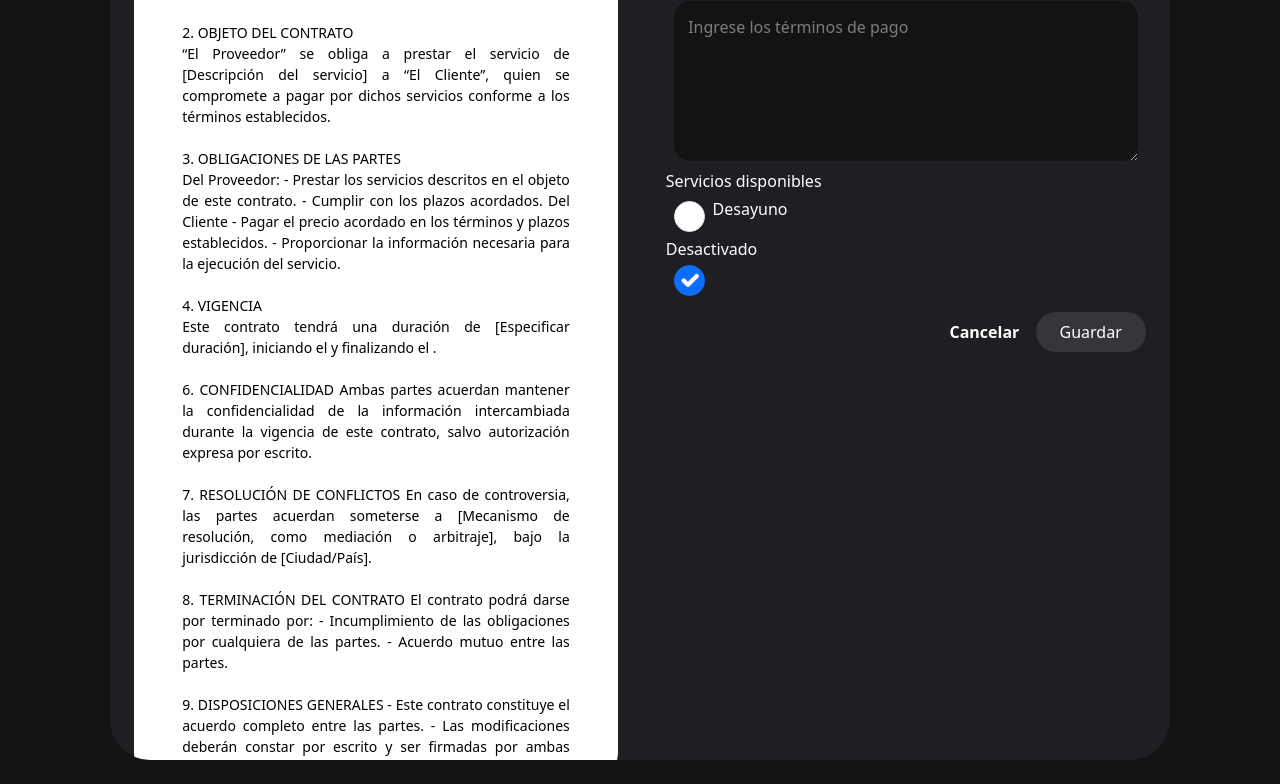
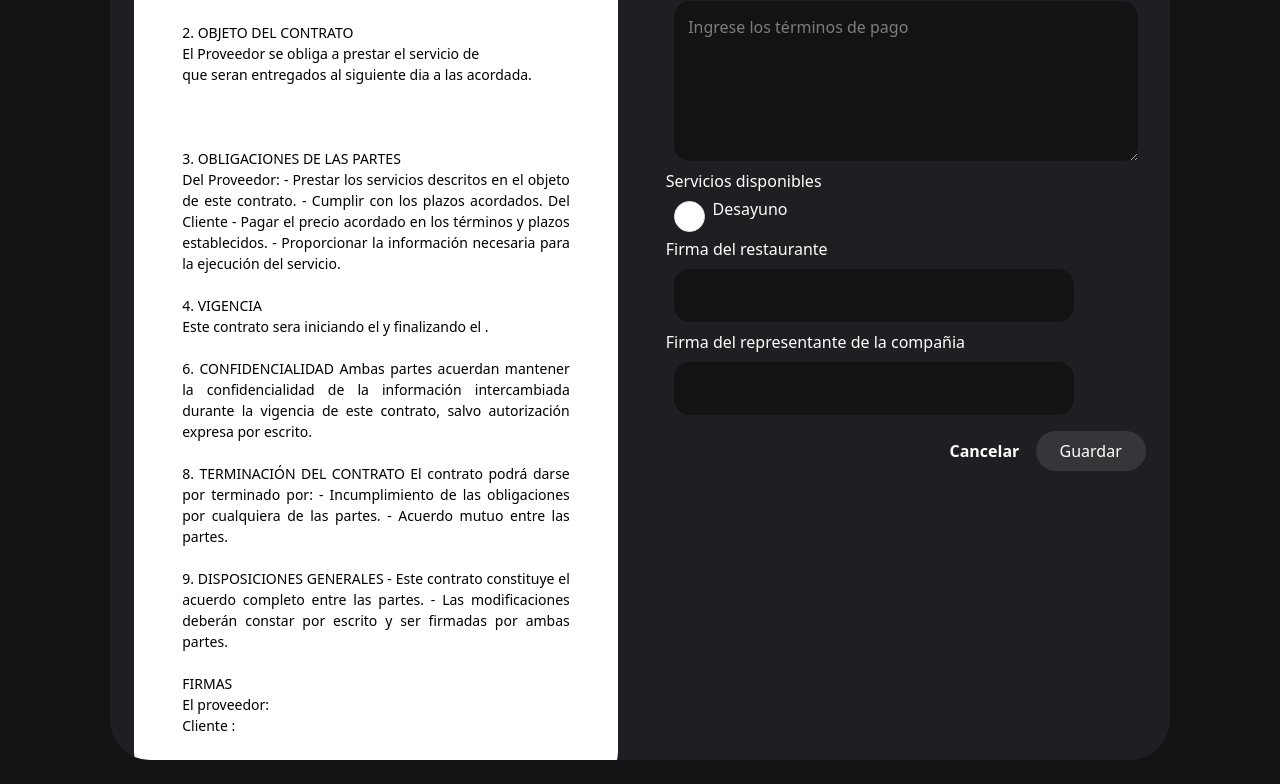
Before and after one commit to the-wandy-olivares/EasyFood, a Django app: page /company/create-contrato/1 in a window 1280 px wide. Shown: the part 311-1095 px from the top of the page. Run offline with Django 5.2, Linux system fonts and the light colour scheme; tables that the repository leaves empty hold one stand-in row (values such as "Sample post").

Commit message:
Añadir campos 'firma_resturant' y 'firma_company' al modelo Contract; actualizar el formulario y la plantilla de creación de contratos para incluir las nuevas firmas.

```diff
--- a/EasyFood/Company/forms.py
+++ b/EasyFood/Company/forms.py
@@ -143,7 +143,7 @@ def generate_time_choices():
 class Contract(forms.ModelForm):
     class Meta:
         model = models.Contract
-        fields = ['company', 'service_type', 'delivery_schedule', 'payment_terms', 'start_date', 'end_date', 'is_active']
+        fields = ['company', 'service_type', 'delivery_schedule', 'payment_terms', 'start_date', 'end_date', 'is_active', 'firma_resturant', 'firma_company']
         widgets = {
             'company': forms.Select(attrs={ 'placeholder': 'Seleccione el cliente'}),
             'delivery_schedule': forms.Select(
@@ -167,7 +167,6 @@ class Contract(forms.ModelForm):
             #     # ],
             #     attrs={ 'class': 'form-check-input' }
             # ),
-
 
 
             'payment_terms': forms.Textarea(attrs={ 'placeholder': 'Ingrese los términos de pago'}),
--- a/EasyFood/Company/models.py
+++ b/EasyFood/Company/models.py
@@ -292,6 +292,8 @@ class Contract(models.Model):
       is_active = models.BooleanField(default=True, verbose_name="Activo")
       observaciones = models.TextField(verbose_name="Observaciones", blank=True)
 
+      firma_resturant = models.CharField(max_length=255, verbose_name="Firma del Restaurante", blank=True)
+      firma_company = models.CharField(max_length=255, verbose_name="Firma de la Empresa", blank=True)
 
 
       def __str__(self):
--- a/EasyFood/Company/templates/company/contratos/create-contrato.html
+++ b/EasyFood/Company/templates/company/contratos/create-contrato.html
@@ -111,7 +111,8 @@
                         Entre  <span> {{company.name}} </span>, con domicilio en <span> {{company.address}} </span> , identificado con <span> {{company.tax_id}} </span> , en adelante “El Proveedor”, y <span>  {{ request.user.restaurant.name }}  </span>, con domicilio en   <span>  {{ request.user.restaurant.address }}  </span> , identificado con <span>  {{ request.user.restaurant.tax_id }}  </span> , en adelante “El Cliente”. <br> <br>
 
                         2. OBJETO DEL CONTRATO  <br>
-                        “El Proveedor” se obliga a prestar el servicio de [Descripción del servicio] a “El Cliente”, quien se compromete a pagar por dichos servicios conforme a los términos establecidos.
+                        El Proveedor se obliga a prestar el servicio de
+                          <span class="servicios d-flex"> </span> que seran entregados al siguiente dia a las <span class="hora"></span> acordada.  <br> <br>
                         <br> <br>
 
                         3. OBLIGACIONES DE LAS PARTES <br>
@@ -125,7 +126,7 @@
                         <br> <br>
 
                         4. VIGENCIA <br>
-                        Este contrato tendrá una duración de [Especificar duración], iniciando el <span class="date-init"></span> y finalizando el <span class="date-end"></span>. <br> <br>
+                        Este contrato sera iniciando el <span class="date-init"></span> y finalizando el <span class="date-end"></span>. <br> <br>
 
 
                          <!-- 5. CONDICIONES DE PAGO
@@ -136,10 +137,9 @@
                         Ambas partes acuerdan mantener la confidencialidad de la información intercambiada durante la vigencia de este contrato, salvo autorización expresa por escrito. <br> <br>
 
 
-
-                        7. RESOLUCIÓN DE CONFLICTOS
+                        <!-- 7. RESOLUCIÓN DE CONFLICTOS
                         En caso de controversia, las partes acuerdan someterse a [Mecanismo de resolución, como mediación o arbitraje], bajo la jurisdicción de [Ciudad/País].
-                        <br> <br>
+                        <br> <br> -->
 
                         8. TERMINACIÓN DEL CONTRATO
                         El contrato podrá darse por terminado por:
@@ -152,12 +152,9 @@
                         - Las modificaciones deberán constar por escrito y ser firmadas por ambas partes.
                          <br> <br>
 
-                        10.Servicios adqueridos <br>
-                        <span class="servicios"> </span>
-
-                        FIRMAS
-                        [Nombre y Firma del Proveedor]
-                        [Nombre y Firma del Cliente]
+                        FIRMAS <br>
+                        El proveedor: <span class="firma_restaurant"></span> <br>
+                        Cliente :<span class="firma_company"></span>
                   </section>
             </div>
 
@@ -207,14 +204,15 @@
 
                                {{ form.service_type }}
                             </div>
-                            <div class="mt-4">
-                              {% if form.is_active.value == "on" %}
-                                  <label class="form-check-label" for="{{ form.is_active.id_for_label }}">Activo</label>
-                              {% else %}
-                                  <label class="form-check-label" for="{{ form.is_active.id_for_label }}">Desactivado</label>
-                              {% endif %}
-                              {{ form.is_active }}
-                          </div>
+
+
+                              <div class="mt-4">
+                                  <label for="id_firma_restaurant">Firma del restaurante</label>  {{form.firma_resturant}}
+                              </div>
+                              <div class="">
+                                    <label for="id_firma_company">Firma del representante de la compañia</label>
+                                    {{form.firma_company}}
+                              </div>
                             <style>
                                     #id_service_type
                                     {
@@ -279,6 +277,86 @@
 
 
 
+      document.querySelector('#id_service_type_0').addEventListener('change', (event) => {
+            const serviciosElement = document.querySelector('.servicios');
+            const label = document.querySelector('label[for="id_service_type_0"]').textContent;
+
+            if (event.target.checked) {
+
+
+                  const newDiv = document.createElement('div');
+                  newDiv.textContent = ' ' + label
+                  newDiv.id  = 'service_0';
+                  serviciosElement.appendChild(newDiv);
+
+            } else {
+                  const serviceElement = document.querySelector('#service_0');
+                  serviceElement.remove();
+
+            }
+      });
+
+      document.querySelector('#id_service_type_1').addEventListener('change', (event) => {
+            const serviciosElement = document.querySelector('.servicios');
+            const label = document.querySelector('label[for="id_service_type_1"]').textContent;
+
+            if (event.target.checked) {
+
+
+                  const newDiv = document.createElement('div');
+                  newDiv.textContent = ', ' + label
+                  newDiv.id  = 'service_1';
+                  serviciosElement.appendChild(newDiv);
+
+            } else {
+                  const serviceElement = document.querySelector('#service_1');
+                  serviceElement.remove();
+
+            }
+      });
+
+      document.querySelector('#id_service_type_2').addEventListener('change', (event) => {
+            const serviciosElement = document.querySelector('.servicios');
+            const label = document.querySelector('label[for="id_service_type_2"]').textContent;
+
+            if (event.target.checked) {
+
+
+                  const newDiv = document.createElement('div');
+                  newDiv.textContent = ', ' + label
+                  newDiv.id  = 'service_2';
+                  serviciosElement.appendChild(newDiv);
+
+            } else {
+                  const serviceElement = document.querySelector('#service_2');
+                  serviceElement.remove();
+
+            }
+      });
+
+
+      document.querySelector('#id_delivery_schedule').addEventListener('change', (event) => {
+            const selectedTime = event.target.value;
+            document.querySelectorAll('.hora').forEach(element => {
+                  element.textContent = selectedTime;
+            });
+      });
+
+      document.querySelector('#id_firma_company').addEventListener('input', (event) => {
+            const firmaCompany = event.target.value;
+            document.querySelectorAll('.firma_company').forEach(element => {
+                  element.textContent = firmaCompany;
+            });
+      });
+
+
+      document.querySelector('#id_firma_resturant').addEventListener('input', (event) => {
+            const firmaRestaurant = event.target.value;
+            document.querySelectorAll('.firma_restaurant').forEach(element => {
+                  element.textContent = firmaRestaurant;
+            });
+      });
+
       </script>
 
 
```
Also changed, not shown: EasyFood/Company/migrations/0053_contract_firma_company_contract_firma_resturant.py (added).
